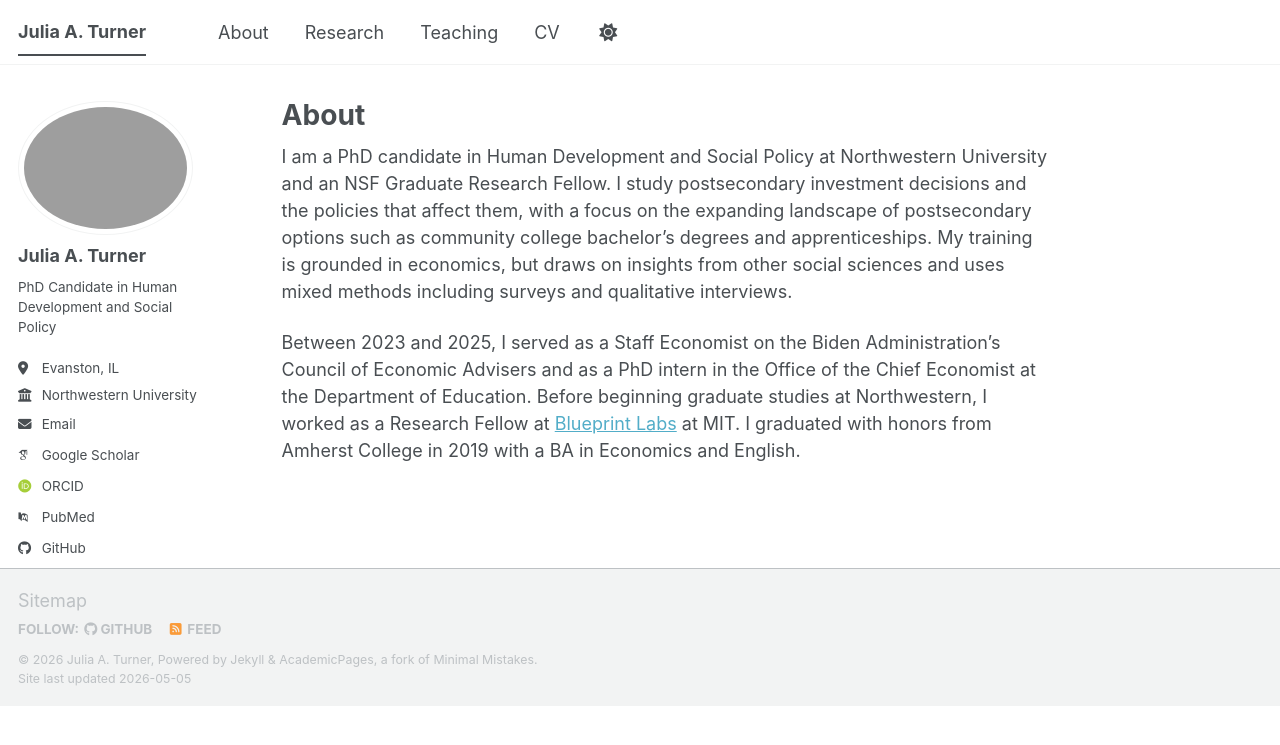
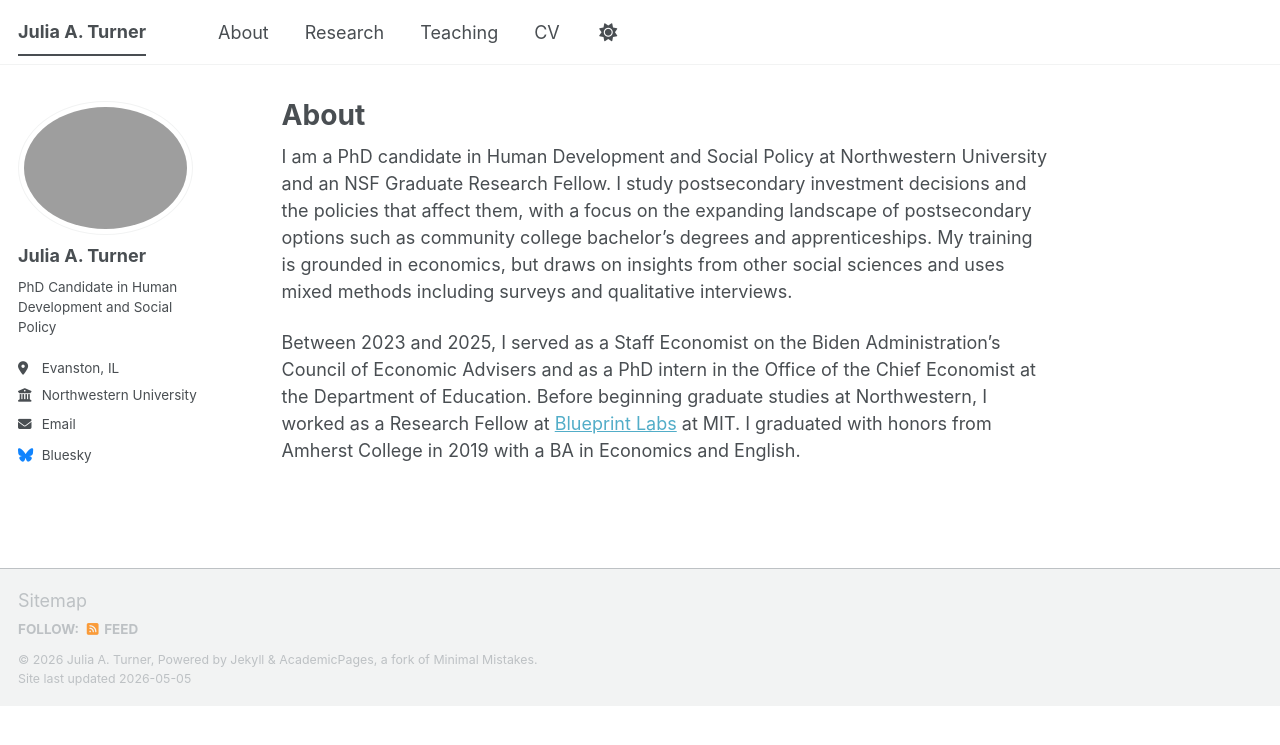
Before and after one commit to julia-a-turner/julia-a-turner.github.io, a Jekyll site: the page built from _pages/about.md, in a window 1280 px wide. Shown: the top 745 px of the page. Built offline with Jekyll 4.4.1, drawn with Linux system fonts in a browser that asks for light colours; some web fonts are replaced; a script bundle is joined from its source files by our own code; library files that are not in the unit come from our copies.

Commit message:
Update _config.yml

```diff
--- a/_config.yml
+++ b/_config.yml
@@ -35,13 +35,13 @@
   # Academic websites
   academia         : # URL
   arxiv            : # URL - Update with the correct link to your profile
-  googlescholar    : ""
+  googlescholar    :
   inspire-hep      : # URL
   impactstory      : # URL
-  orcid            : ""
+  orcid            :
   semantic         : # URL
   ssrn             : # URL
-  pubmed           : ""
+  pubmed           :
   researchgate     : # URL
   scopus           : # URL
   zotero           : # URL
@@ -51,7 +51,7 @@
   bitbucket        : # Username - Update with your username on the site
   codepen          : # Username
   dribbble         : # Username
-  github           : ""
+  github           :
   kaggle           : # Username
   stackoverflow    : # User number or user number and name (i.e., use "1" or "1/jeff-atwood")
 
```
